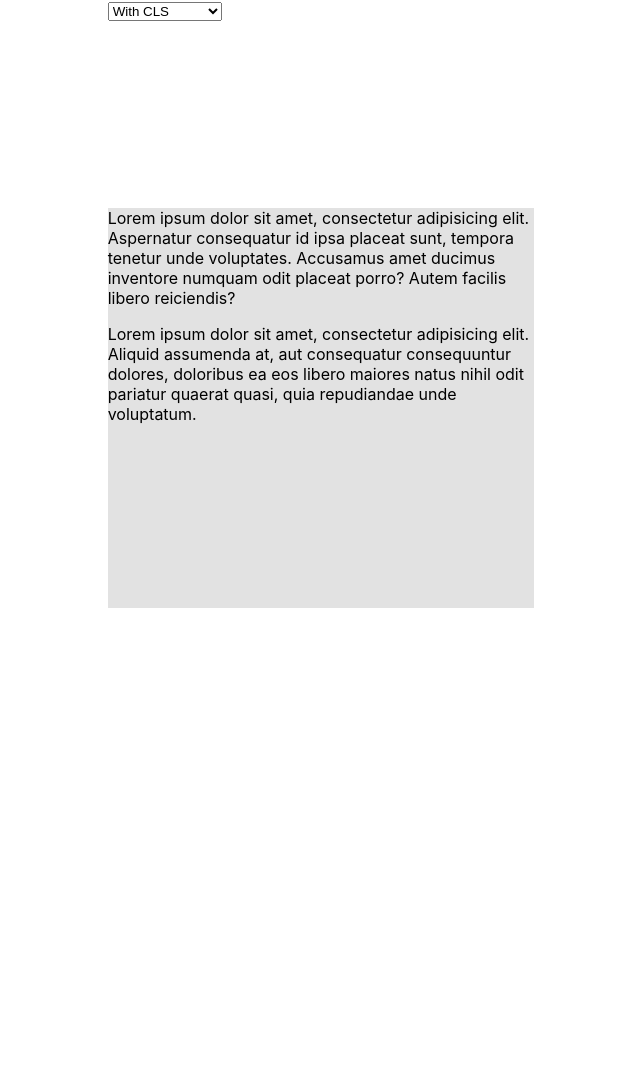
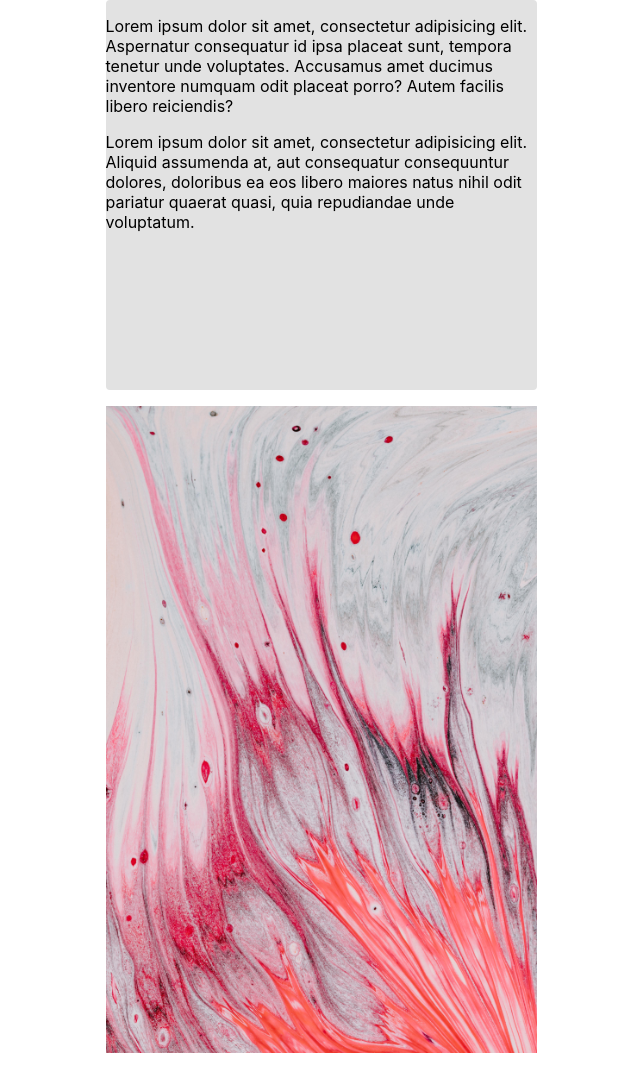
Before and after one commit to arvinsim/research-and-development, a React (Vite) app: page /web-vitals/cls in a window 1280 px wide. Shown: the top 1070 px of the page, without its empty margins (319-959 px from the left). Before the commit the page ends 800 px from the top, so only its background shows below. Built offline with nearby package versions, Linux system fonts and the light colour scheme.

Commit message:
Implement CLS demo with images and text

```diff
--- a/package.json
+++ b/package.json
@@ -16,6 +16,7 @@
     "i18next": "^20.2.1",
     "jszip": "^3.6.0",
     "lodash": "^4.17.21",
+    "query-string": "^7.0.1",
     "react": "^17.0.0",
     "react-dom": "^17.0.0",
     "react-hook-form": "^7.2.3",
--- a/src/WebVitals/CLSDemo/index.tsx
+++ b/src/WebVitals/CLSDemo/index.tsx
@@ -1,76 +1,104 @@
-import React, { useState, useEffect } from "react";
+import React, { useState, useEffect, useContext } from "react";
 import styled from "styled-components";
 import random from "lodash/random";
+import { useLocation } from "react-router-dom";
+import qs from "query-string";
 
-// TODO: What should the props type be for the functional component props
-// TODO: Add example of image placeholder
-// TODO: Add context wrapper for CLS Demo state
+import AbstractImage from "./abstract.png";
 
-function CLSDemo() {
+export default function CLSDemo() {
   return (
     <Wrapper>
-      <Selector>
-        <select>
-          <option>With CLS</option>
-          <option>Little or no CLS</option>
-        </select>
-      </Selector>
       <Content>
+        <ContentWrapper>
           <Delay>
             <p>
-            Lorem ipsum dolor sit amet, consectetur adipisicing elit. Aspernatur
-            consequatur id ipsa placeat sunt, tempora tenetur unde voluptates.
-            Accusamus amet ducimus inventore numquam odit placeat porro? Autem
-            facilis libero reiciendis?
+              Lorem ipsum dolor sit amet, consectetur adipisicing elit.
+              Aspernatur consequatur id ipsa placeat sunt, tempora tenetur unde
+              voluptates. Accusamus amet ducimus inventore numquam odit placeat
+              porro? Autem facilis libero reiciendis?
             </p>
             <p>
               Lorem ipsum dolor sit amet, consectetur adipisicing elit. Aliquid
-            assumenda at, aut consequatur consequuntur dolores, doloribus ea eos
-            libero maiores natus nihil odit pariatur quaerat quasi, quia
+              assumenda at, aut consequatur consequuntur dolores, doloribus ea
+              eos libero maiores natus nihil odit pariatur quaerat quasi, quia
               repudiandae unde voluptatum.
             </p>
           </Delay>
+          <div>
+            <img src={AbstractImage} alt={"Abstract Image"} />
+            <p>
+              Pass <Code>cls=true</Code> in the query param to enable CLS. Any
+              other value will disable CLS.
+            </p>
+            <p>
+              This is the initial content and image that is being shown in the
+              page. Note that if
+            </p>
+          </div>
+        </ContentWrapper>
       </Content>
     </Wrapper>
   );
 }
 
-function Delay(props: { maxDelay?: number }) {
+const Delay: React.FunctionComponent<{ maxDelay?: number }> = (props) => {
   const { maxDelay = 5000, children } = props;
-  const [show, setShow] = useState(false);
+  const location = useLocation();
+  const { cls } = qs.parse(location.search);
+  const [loading, setLoading] = useState(true);
 
   useEffect(() => {
     setTimeout(function () {
-      setShow(true);
+      setLoading(false);
     }, random(0, maxDelay));
   }, [maxDelay]);
 
-  if (show) {
-    return <Card>{children}</Card>;
-  }
-
-  return <Card>&nbsp;</Card>;
-}
+  return (
+    <Card loading={loading} isCLS={cls === "true"}>
+      {children}
+    </Card>
+  );
+};
 
 const Wrapper = styled.div`
   width: 100%;
   height: 100vh;
   display: grid;
   grid-template-columns: 1fr 1fr 1fr;
-  grid-template-rows: 1fr 1fr 1fr;
-  grid-template-areas: ". selector ." ". content ." ". . .";
+  grid-template-rows: 1fr;
+  grid-template-areas: ". . ." ". content ." ". . .";
 `;
 
-const Selector = styled.div`
-  grid-area: selector;
-`;
 const Content = styled.div`
   grid-area: content;
 `;
 
-const Card = styled.div`
-  background: #e2e2e2;
-  min-height: 50vh;
+const ContentWrapper = styled.div`
+  display: grid;
+  grid-template-columns: 1fr;
+  grid-template-rows: 1fr 2fr 1fr;
+  grid-gap: 16px;
 `;
 
-export default CLSDemo;
+const Card = styled.div<{ readonly isCLS: boolean; readonly loading: boolean }>`
+  background: #e2e2e2;
+  border-radius: 4px;
+  color: black;
+  ${(props) => {
+    const { loading, isCLS } = props;
+    if (loading && isCLS) {
+      return `display: none;`;
+    }
+    if (loading && !isCLS) {
+      return `color: transparent`;
+    }
+  }}
+`;
+
+const Code = styled.code`
+  background: black;
+  color: gold;
+  border-radius: 4px;
+  padding: 2px;
+`;
```
Also changed, not shown: src/WebVitals/CLSDemo/abstract.png (added), 1 other file (tests, documents, lock files or other folders). Lines whose indentation alone changed are shown as unchanged.
